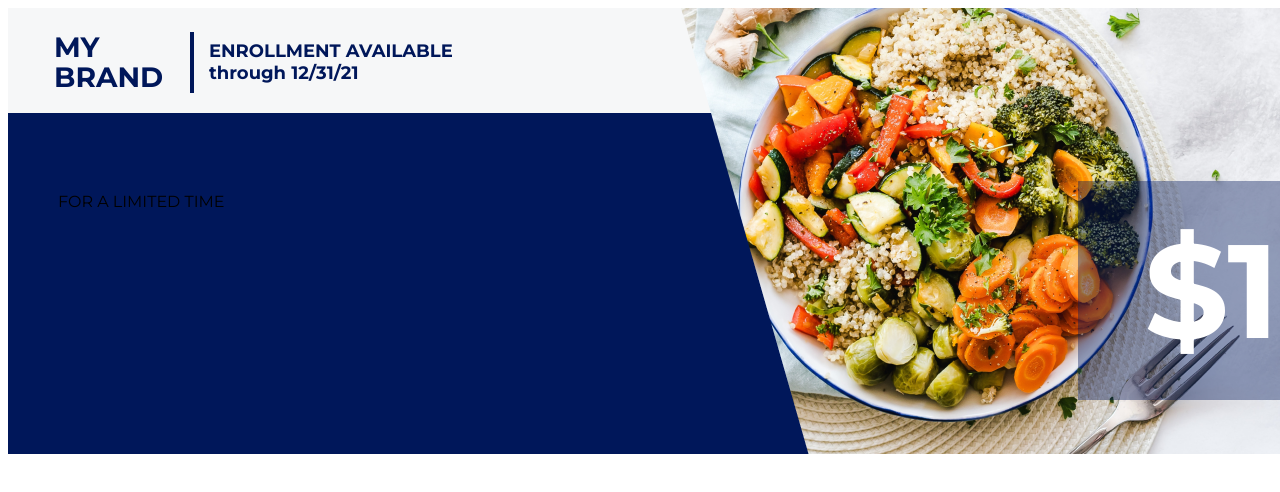
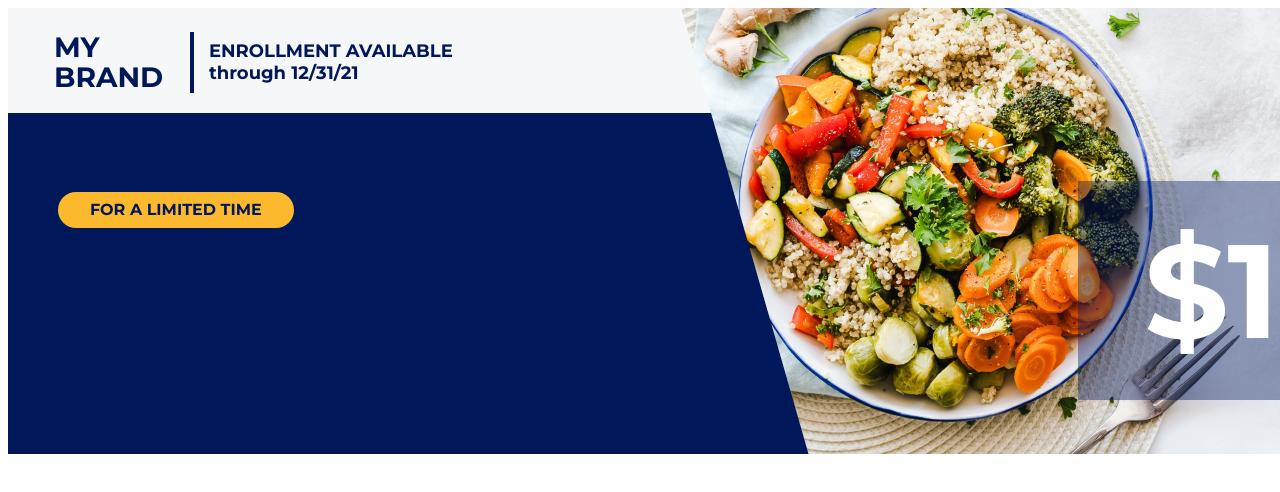
Before and after one commit to joe-hudson/RV, a React app: page / in a window 1280 px wide. Shown: the top 492 px of the page. Built offline with nearby package versions, Linux system fonts and the light colour scheme.

Commit message:
barker barker and content is done

```diff
--- a/index.html
+++ b/index.html
@@ -41,9 +41,11 @@
           </div>
         </div>
         <div class="c-sign-up">
-          <div class="c-content">
-            <div class="c-alert text-uppercase">
-              For a limited time
+          <div class="c-background">
+            <div class="c-content">
+              <div class="c-barker text-uppercase">
+                <span class="text-bold">For a limited time</span>
+              </div>
             </div>
           </div>
         </div>
--- a/index.scss
+++ b/index.scss
@@ -101,18 +101,35 @@ body {
     }
 }
 
-
 .c-sign-up {
+    .c-background {
         position: absolute;
         height: 341px;
         top: 113px;
         width: 1440px;
         background-color: #00175A;
     }
-.c-sign-up .c-content {
+    .c-content {
+        position: absolute;
         margin-left: 50px;
         margin-top: 79px;
     }
+    .c-barker {
+        background: #FDB92D;
+        width: 204px;
+        height: 28px;
+        padding: 4px 16px;
+        border-radius: 25px;
+        font-size: 16px;
+        line-height: 20px;
+    }
+    .c-barker span {
+        display: inline-block;
+        padding: inherit;
+        color: #00175A;
+    }
+}
+
 
 .text-uppercase {
     text-transform: uppercase;
```
Lines whose indentation alone changed are shown as unchanged.
